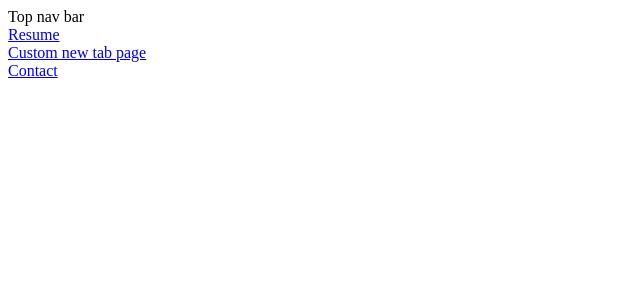
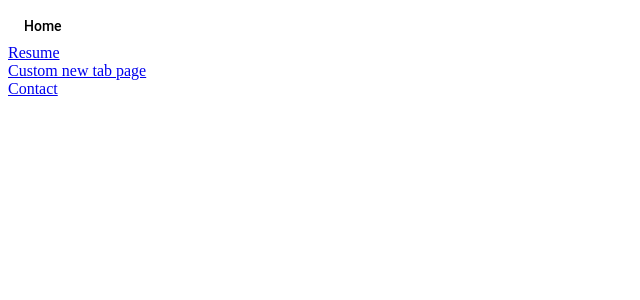
Before and after one commit to azhu2/alexazhu-personal-site, an Angular app: page / in a window 1280 px wide. Shown: the top 300 px of the page, without its empty margins (0-640 px from the left). Built offline with nearby package versions, Linux system fonts and the light colour scheme.

Commit message:
Not found page and Material setup

```diff
--- a/package.json
+++ b/package.json
@@ -11,11 +11,13 @@
   },
   "private": true,
   "dependencies": {
-    "@angular/animations": "~8.2.4",
+    "@angular/animations": "^8.2.4",
+    "@angular/cdk": "^8.1.4",
     "@angular/common": "~8.2.4",
     "@angular/compiler": "~8.2.4",
     "@angular/core": "~8.2.4",
     "@angular/forms": "~8.2.4",
+    "@angular/material": "^8.1.4",
     "@angular/platform-browser": "~8.2.4",
     "@angular/platform-browser-dynamic": "~8.2.4",
     "@angular/router": "~8.2.4",
--- a/src/app/app.component.html
+++ b/src/app/app.component.html
@@ -1,3 +1,5 @@
-Top nav bar
+<div id="top-nav">
+    <a mat-button routerLink="/">Home</a>
+</div>
 
 <router-outlet></router-outlet>
--- /dev/null
+++ b/src/app/not-found/not-found.component.html
@@ -0,0 +1 @@
+<p>Page not found</p>
--- /dev/null
+++ b/src/app/not-found/not-found.component.ts
@@ -0,0 +1,15 @@
+import { Component, OnInit } from '@angular/core';
+
+@Component({
+  selector: 'app-not-found',
+  templateUrl: './not-found.component.html',
+  styleUrls: ['./not-found.component.scss']
+})
+export class NotFoundComponent implements OnInit {
+
+  constructor() { }
+
+  ngOnInit() {
+  }
+
+}
--- a/src/styles.scss
+++ b/src/styles.scss
@@ -1 +1 @@
-/* You can add global styles to this file, and also import other style files */
+@import "~@angular/material/prebuilt-themes/indigo-pink.css";
```
Also changed, not shown: src/app/app-routing.module.ts (+5 -3 lines), src/app/app.module.ts (+15 -2 lines), src/app/not-found/not-found.component.scss (added), 2 other files (tests, documents, lock files or other folders).
